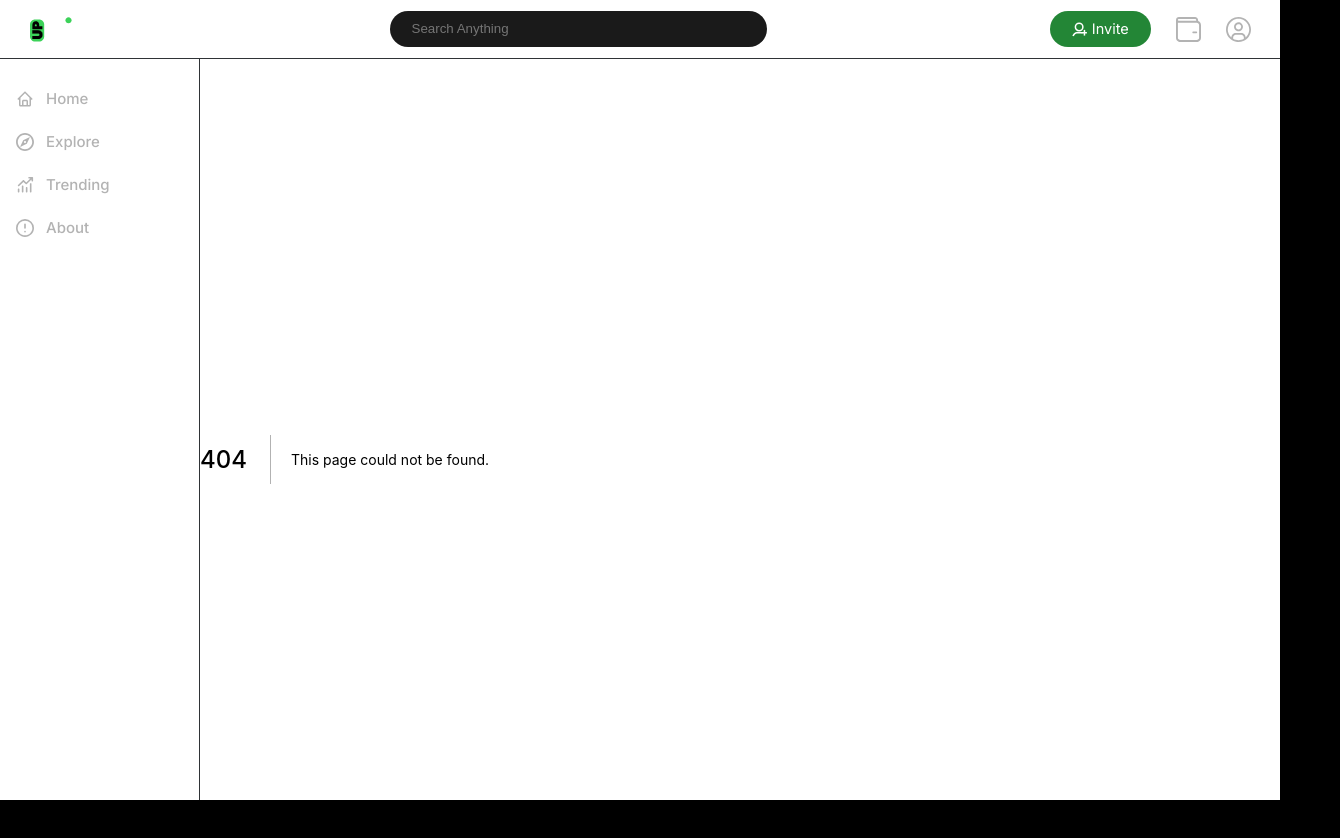
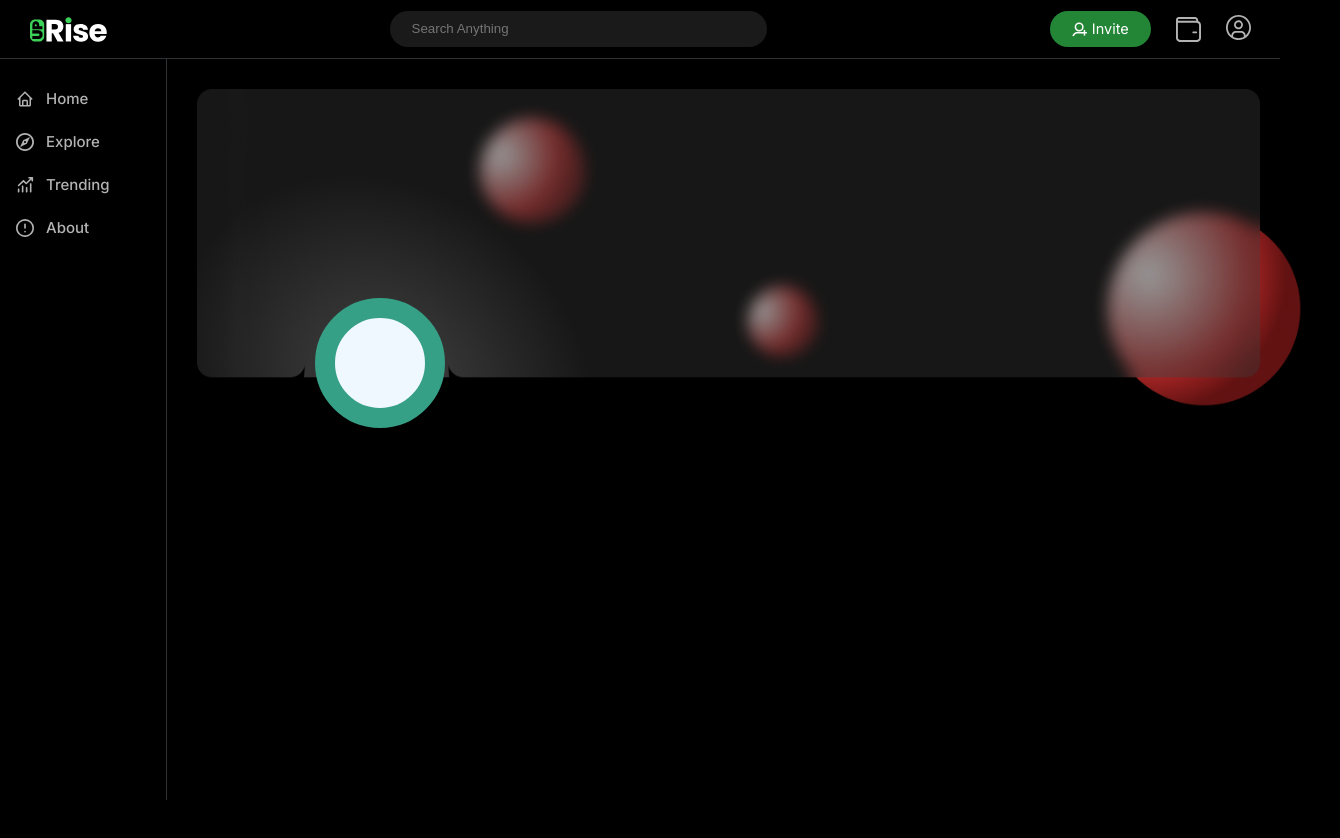
Before and after one commit to codeonec/theproject, a Next.js app: page /profile in a window 1280 px wide. Before the commit this address had no page. Shown: the top 838 px of the page, 1340 px wide, since content can reach past the window. After the commit the page ends 800 px from the top, so only its background shows below. Built offline with nearby package versions, Linux system fonts and the light colour scheme; what @3rdweb/hooks would draw is missing.

Commit message:
added profile

```diff
--- a/components/TopBar/index.js
+++ b/components/TopBar/index.js
@@ -41,13 +41,14 @@ const TopBar = () => {
               height={25}
               width={25}
             />
+            <a href="/profile">
             <Image
               className={styles.cursorPointer}
               src="/Icons/user-profile.svg"
               alt="Account Icon"
               width={25}
               height={25}
-            />
+            /></a>
           </div>
         </div>
       </div>
--- a/pages/index.jsx
+++ b/pages/index.jsx
@@ -50,7 +50,7 @@ export default function Home() {
         <div className={styles.title}>Recommended ✨</div>
 
         {company.map((x) =>
-          (<Card
+          (<Card key={x.name}
             dollar={x.dollar}
             image={<img src={x.image}/>}
             revenue={x.revenue}
--- /dev/null
+++ b/pages/profile.jsx
@@ -0,0 +1,14 @@
+import React from 'react'
+import styles from "../styles/profile.module.css";
+
+export default function profile() {
+  return (
+    <div>
+        <div className={styles.background}>
+            <img src="/pngs/cover.png" alt="Fuck You" />
+            <div className={styles.profilepic}>
+            </div>
+        </div>
+    </div>
+  )
+}
--- /dev/null
+++ b/styles/profile.module.css
@@ -0,0 +1,17 @@
+.background img
+{
+    width: 100%;
+    margin: 30px;
+}
+
+.profilepic
+{
+    border-radius: 50%;
+    border: 20px solid rgb(53, 160, 133);
+    width: 130px;
+    height: 130px;
+    background-color: aliceblue;
+    position: relative;
+    left: 13.25%;
+    top: -150px;
+}
```
Also changed, not shown: public/pngs/cover.png (added).
